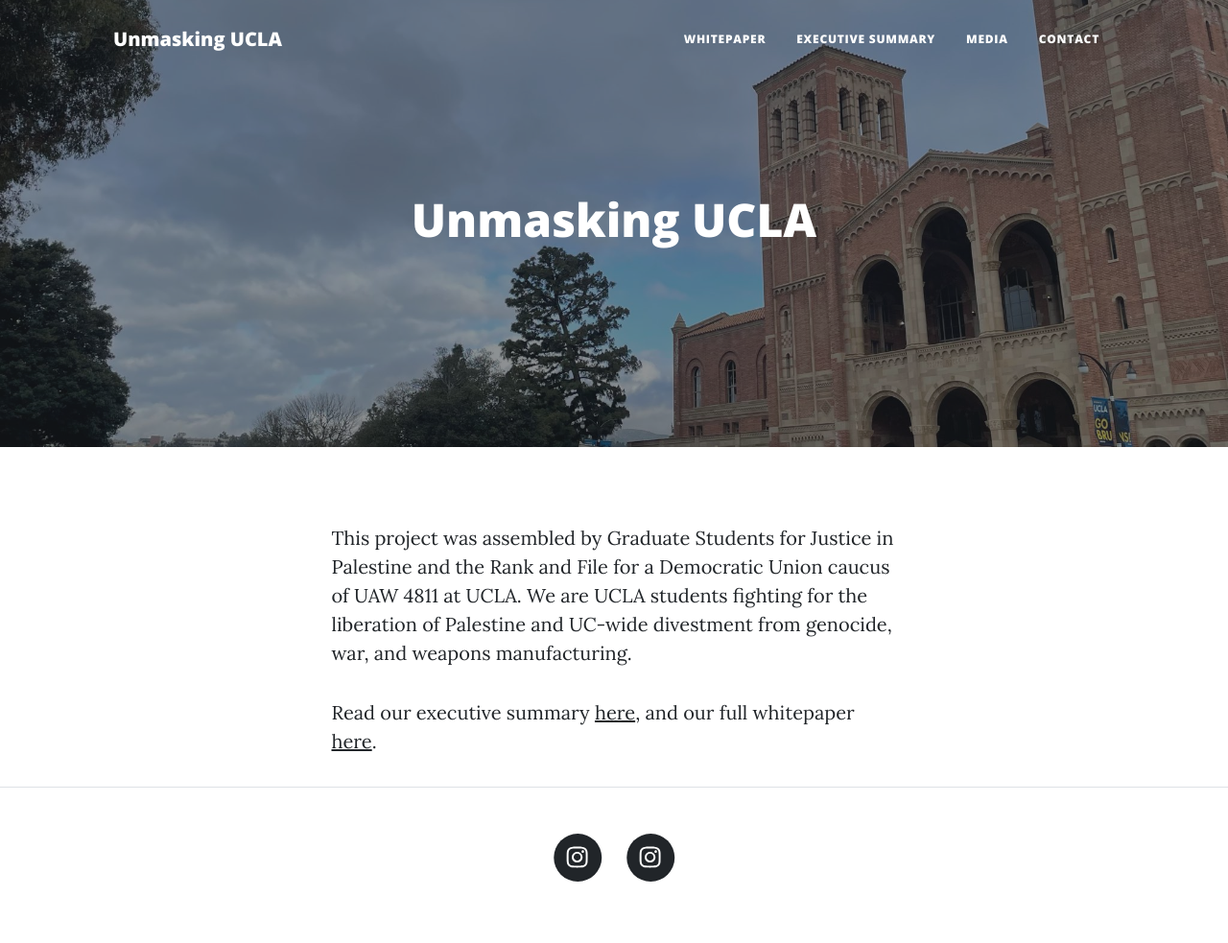
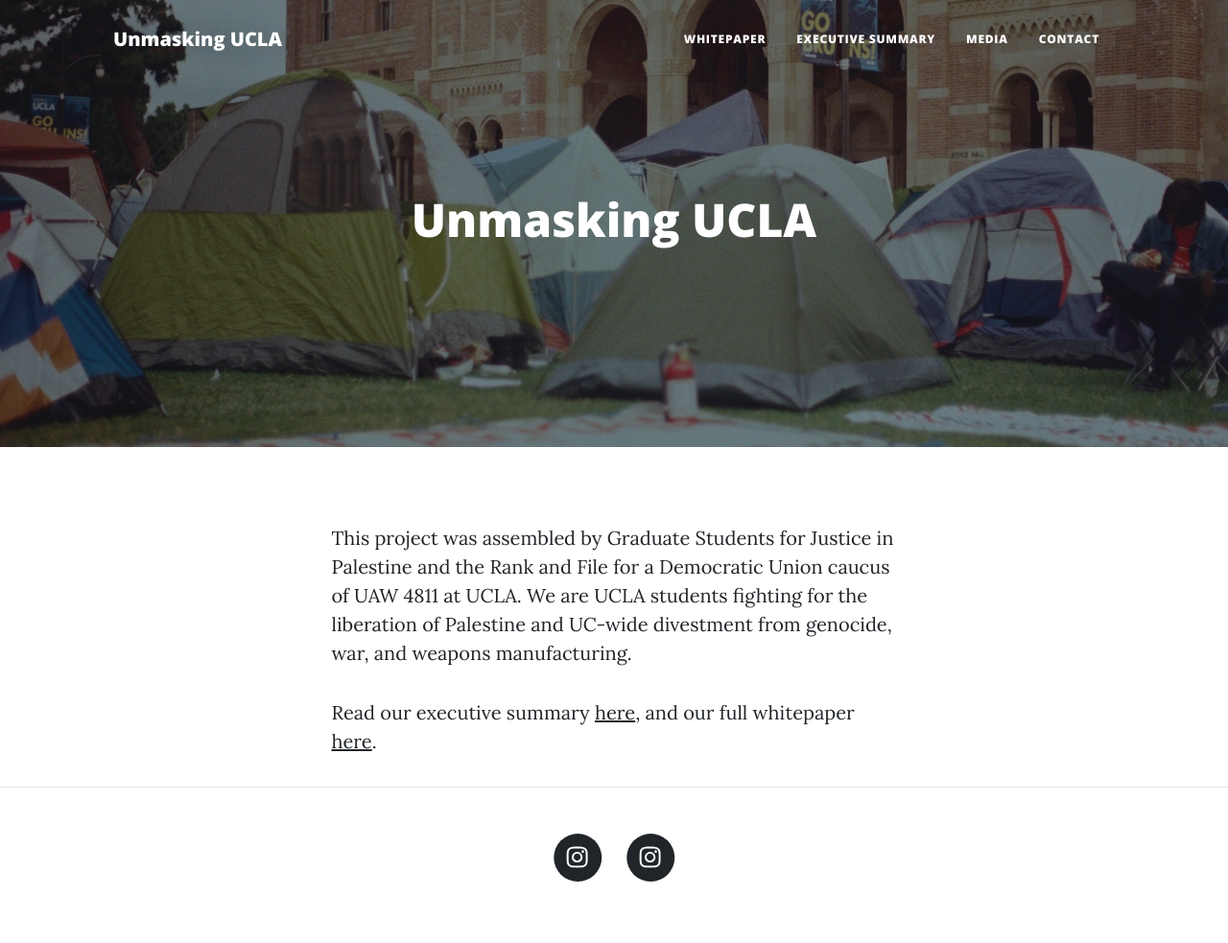
Before and after one commit to unmasking-ucla/unmasking-ucla.github.io, a Jekyll site: the page built from index.html, in a window 1280 px wide. Shown: the whole page at 96% size. Built offline with Jekyll 4.4.1, drawn with Linux system fonts in a browser that asks for light colours; nearby versions of some CDN libraries.

Commit message:
Update index.html

```diff
--- a/index.html
+++ b/index.html
@@ -2,7 +2,7 @@
 layout: default
 ---
 <!-- Page Header-->
-<header class="masthead" style="background-image: url('assets/img/encampment-2.jpeg')">
+<header class="masthead" style="background-image: url('assets/img/encampment.jpg')">
     <div class="container position-relative px-4 px-lg-5">
         <div class="row gx-4 gx-lg-5 justify-content-center">
             <div class="col-md-10 col-lg-8 col-xl-7">
```
